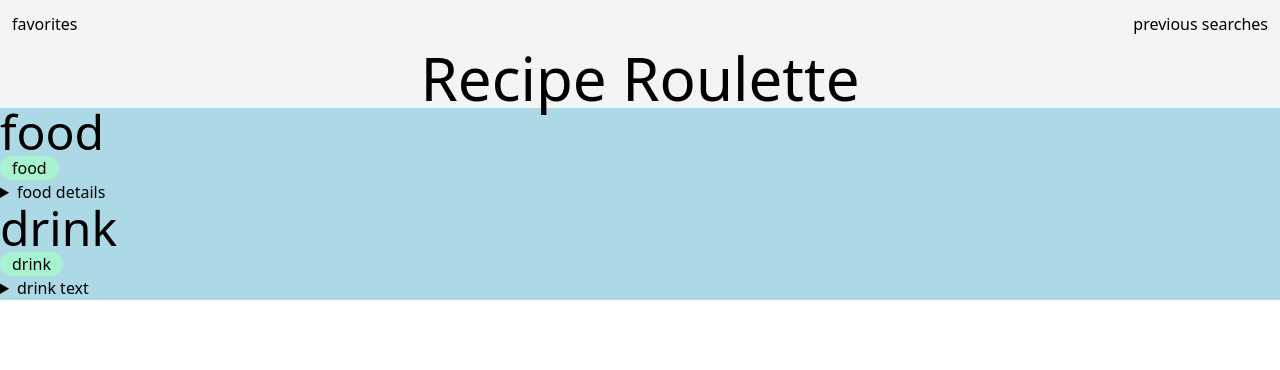
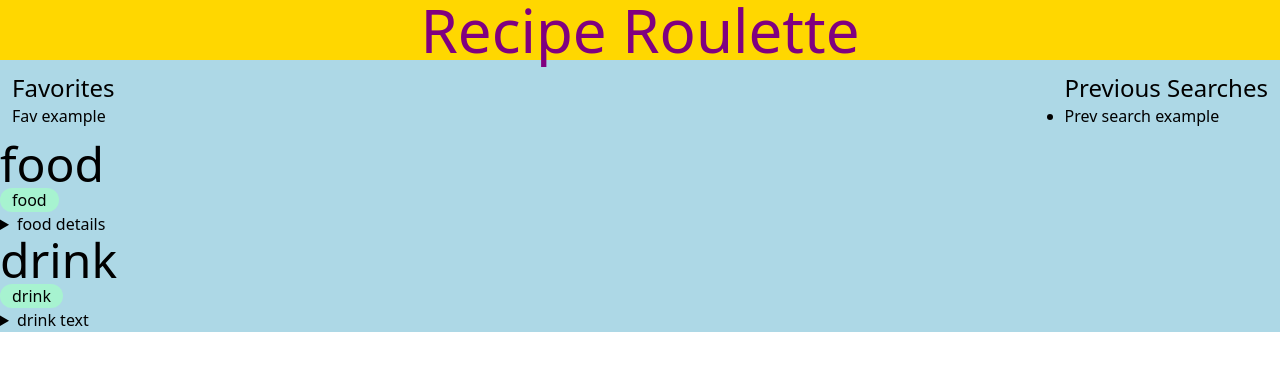
Before and after one commit to rehpotsirhc21/recipe-finder, a website: page index.html in a window 1280 px wide. Drawn offline with nearby package versions, Linux system fonts and the light colour scheme.

Commit message:
feature/header

```diff
--- a/assets/css/style.css
+++ b/assets/css/style.css
@@ -2,6 +2,12 @@
 @tailwind components;
 @tailwind utilities;
 
+header {
+  background-color: gold;
+}
+.header-title {
+  color: purple;
+}
 main {
-    background-color: lightblue;
+  background-color: lightblue;
 }
--- a/index.html
+++ b/index.html
@@ -10,24 +10,31 @@
     <title>Recipe Roulette</title>
   </head>
   <body>
-    <header id="header" class="bg-gray-100">
-        <nav id="nav">
-            <ul class="flex flex-row justify-between p-3">
-              <li>favorites</li>
-              <li>previous searches</li>
-            </ul>
-          </nav>
-      <h1 id="title" class="text-6xl text-center">Recipe Roulette</h1>
-
+    <header>
+      <h1 id="title" class="text-6xl text-center header-title">
+        Recipe Roulette
+      </h1>
     </header>
     <body>
       <main>
         <section>
+          <div class="flex flex-row justify-between p-3">
+            <ul class="list-disc fav-list">
+              <h2 class="text-2xl">Favorites</h2>
+              <li>Fav example</li>
+            </ul>
+            <ul class="list-disc prev-search">
+              <h2 class="text-2xl">Previous Searches</h2>
+              <li>Prev search example</li>
+            </ul>
+          </div>
           <h2 id="food" class="text-5xl">food</h2>
-        <button id="foodBtn" class="bg-emerald-200 rounded-full px-3">food</button>
+          <button id="foodBtn" class="bg-emerald-200 rounded-full px-3">
+            food
+          </button>
           <details>
             <summary>food details</summary>
-        <div id="foodImg">food image</div>
+            <div id="foodImg" class="rounded-full">food image</div>
             <div id="ingredients-food">ingred</div>
             <div id="directions-food">directions</div>
             <div id="links">links</div>
@@ -36,14 +43,15 @@
 
         <section>
           <h2 id="drink" class="text-5xl">drink</h2>
-          <button id="drinkBtn" class="bg-emerald-200 rounded-full px-3">drink</button>
+          <button id="drinkBtn" class="bg-emerald-200 rounded-full px-3">
+            drink
+          </button>
           <details>
             <summary>drink text</summary>
-          <div id="drinkImg">drink img</div>
+            <div id="drinkImg" class="rounded-full">drink img</div>
             <div id="ingredients-drink">ingre</div>
             <div id="directions-drink">directions</div>
           </details>
-
         </section>
       </main>
     </body>
```
Also changed, not shown: tailwind/output.css. Lines whose indentation alone changed are shown as unchanged.
